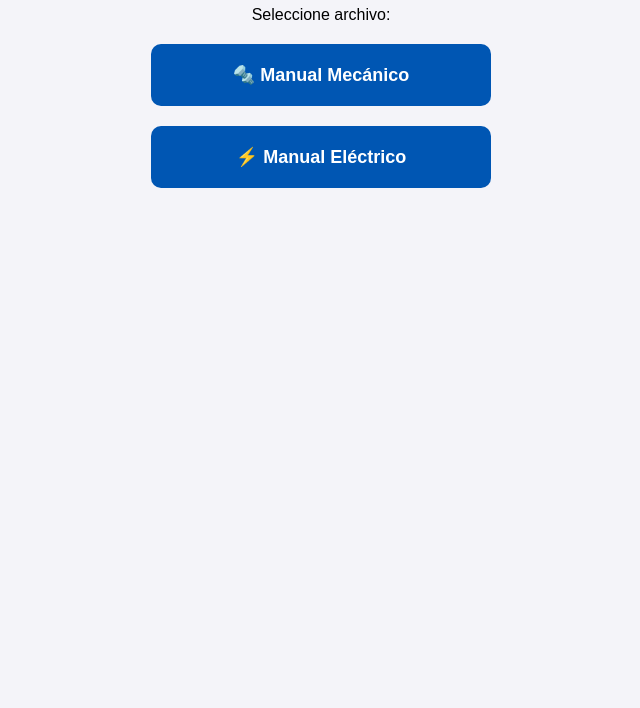
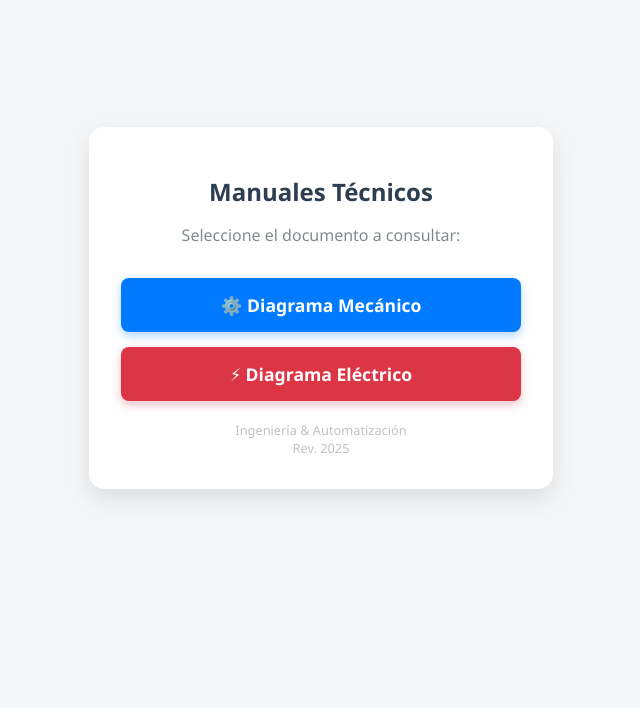
Before and after one commit to alonso09gonzalez13-netizen/proyectos-automtizacion, a plain HTML site: page index.html in a window 1280 px wide. Shown: the part 92-800 px from the top of the page, without its empty margins (319-959 px from the left). Drawn offline with Linux system fonts and the light colour scheme.

Commit message:
Update index.html

```diff
--- a/index.html
+++ b/index.html
@@ -3,30 +3,99 @@
 <head>
     <meta charset="UTF-8">
     <meta name="viewport" content="width=device-width, initial-scale=1.0">
-    <title>Manuales Técnicos</title>
+    <title>Documentación Técnica ET2</title>
     <style>
-        body { font-family: sans-serif; text-align: center; margin-top: 40px; background-color: #f4f4f9; }
+        /* Estilos generales para que se vea bien en celular */
+        body {
+            font-family: 'Segoe UI', Tahoma, Geneva, Verdana, sans-serif;
+            background-color: #f4f6f8;
+            margin: 0;
+            padding: 0;
+            display: flex;
+            justify-content: center;
+            align-items: center;
+            min-height: 100vh;
+        }
+
+        /* La tarjeta blanca del centro */
+        .card {
+            background: white;
+            padding: 2rem;
+            border-radius: 15px;
+            box-shadow: 0 10px 25px rgba(0,0,0,0.1);
+            text-align: center;
+            width: 90%;
+            max-width: 400px;
+        }
+
+        h1 {
+            color: #2c3e50;
+            font-size: 1.5rem;
+            margin-bottom: 0.5rem;
+        }
+
+        p {
+            color: #7f8c8d;
+            margin-bottom: 2rem;
+        }
+
+        /* Estilo de los botones */
         .boton {
             display: block;
-            width: 80%;
-            max-width: 300px;
-            margin: 20px auto;
-            padding: 20px;
-            background-color: #0056b3;
+            width: 100%;
+            padding: 15px 0;
+            margin: 15px 0;
             color: white;
             text-decoration: none;
-            border-radius: 10px;
-            font-size: 18px;
+            border-radius: 8px;
             font-weight: bold;
+            font-size: 1.1rem;
+            transition: transform 0.2s, box-shadow 0.2s;
+            box-sizing: border-box; /* Para que el padding no deforme el ancho */
+        }
+
+        /* Colores específicos para diferenciar */
+        .btn-mecanico {
+            background-color: #007bff; /* Azul */
+            box-shadow: 0 4px 10px rgba(0, 123, 255, 0.3);
+        }
+
+        .btn-electrico {
+            background-color: #dc3545; /* Rojo tipo advertencia/electricidad */
+            box-shadow: 0 4px 10px rgba(220, 53, 69, 0.3);
+        }
+
+        /* Efecto al presionar */
+        .boton:active {
+            transform: scale(0.98);
+        }
+
+        .footer {
+            margin-top: 20px;
+            font-size: 0.8rem;
+            color: #bdc3c7;
         }
     </style>
 </head>
 <body>
-    <h1>Manuales de Mantenimiento</h1>
-    <p>Seleccione archivo:</p>
 
-    <a href="mecanico.pdf" class="boton">🔩 Manual Mecánico</a>
-    <a href="electrico.pdf" class="boton">⚡ Manual Eléctrico</a>
+    <div class="card">
+        <h1>Manuales Técnicos</h1>
+        <p>Seleccione el documento a consultar:</p>
+
+        <a href="mecanico.pdf" class="boton btn-mecanico">
+            ⚙️ Diagrama Mecánico
+        </a>
+
+        <a href="electrico.pdf" class="boton btn-electrico">
+            ⚡ Diagrama Eléctrico
+        </a>
+
+        <div class="footer">
+            Ingeniería & Automatización<br>
+            Rev. 2025
+        </div>
+    </div>
 
 </body>
 </html>
```
